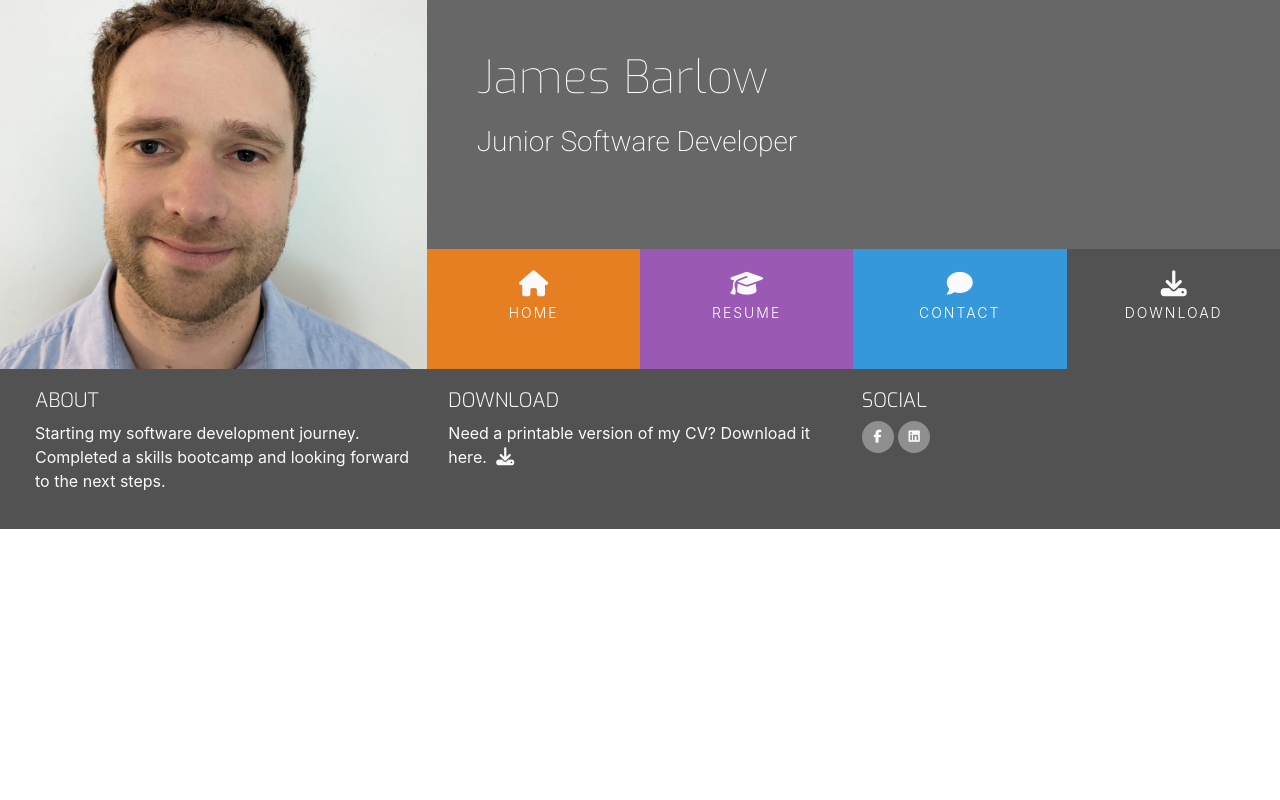
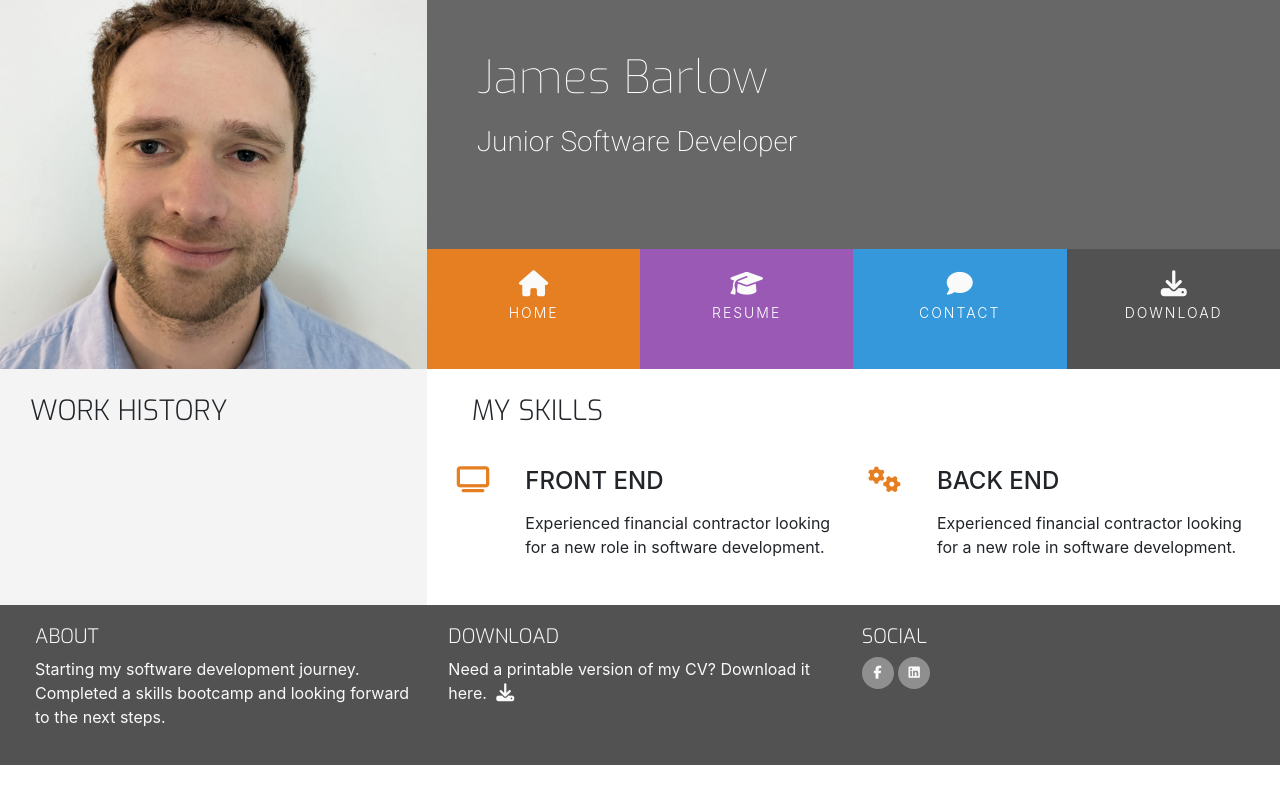
Before and after one commit to jambardev/Bootstrap-love-rosie, a plain HTML site: page resume.html in a window 1280 px wide. Drawn offline with nearby package versions, Linux system fonts and the light colour scheme.

Commit message:
added basic content to resume page

```diff
--- a/resume.html
+++ b/resume.html
@@ -55,8 +55,47 @@
       </div>
     </div>
   </header>
-  <section>
-
+  <section class="container-fluid">
+    <div class="row">
+      <div class="col-md-4 bg-color-personal-info section-column">
+        <div class="row">
+          <div class="col-12">
+            <h3 class="section-heading uppercase">
+              Work History
+            </h3>
+          </div>
+        </div>
+      </div>
+      <div class="col-md-8 bg-color-three-reasons section-column">
+        <div class="col">
+          <h3 class="section-heading uppercase">My Skills</h3>
+        </div>
+        <div class="row">
+          <div class="col-10 offset-1 offset-sm-0 col-sm-4 col-md-6">
+            <div class="row">
+              <div class="col-2">
+                <i class="three-reasons-icon fa fa-tv" aria-hidden="true"></i>
+              </div>
+              <div class="col-10">
+                <h4 class="three-reasons-heading uppercase">Front End</h4>
+                <p>Experienced financial contractor looking for a new role in software development.</p>
+              </div>
+            </div>
+          </div>
+          <div class="col-10 offset-1 offset-sm-0 col-sm-4 col-md-6">
+            <div class="row">
+              <div class="col-2">
+                <i class="three-reasons-icon fa fa-gears" aria-hidden="true"></i>
+              </div>
+              <div class="col-10">
+                <h4 class="three-reasons-heading uppercase">Back End</h4>
+                <p>Experienced financial contractor looking for a new role in software development.</p>
+              </div>
+            </div>
+          </div>
+        </div>
+      </div>
+    </div>
   </section>
   <footer class="container-fluid">
     <div id="footer-details" class="row">
```
